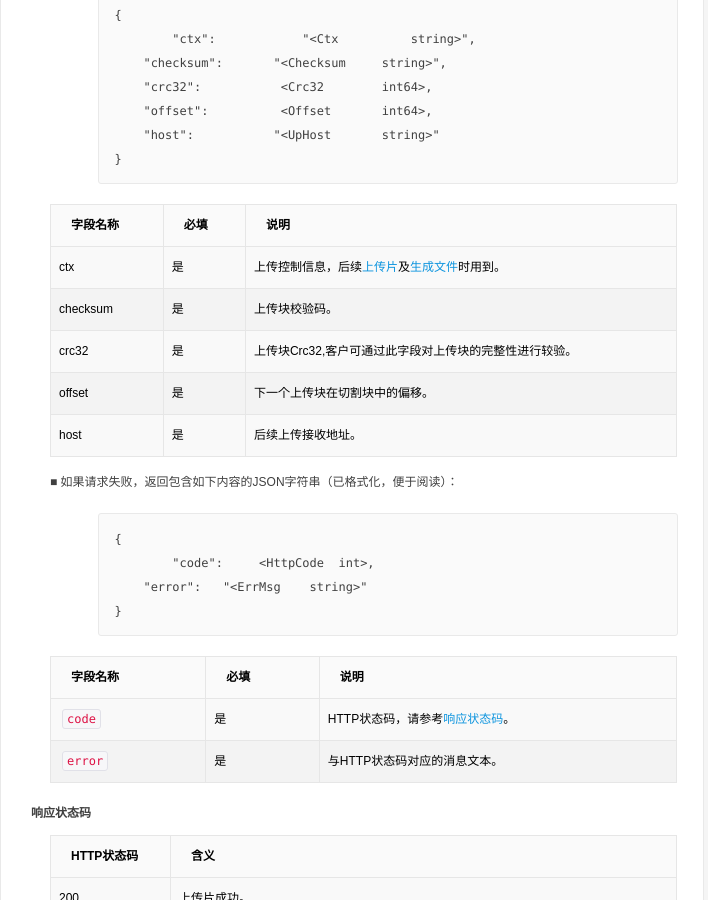
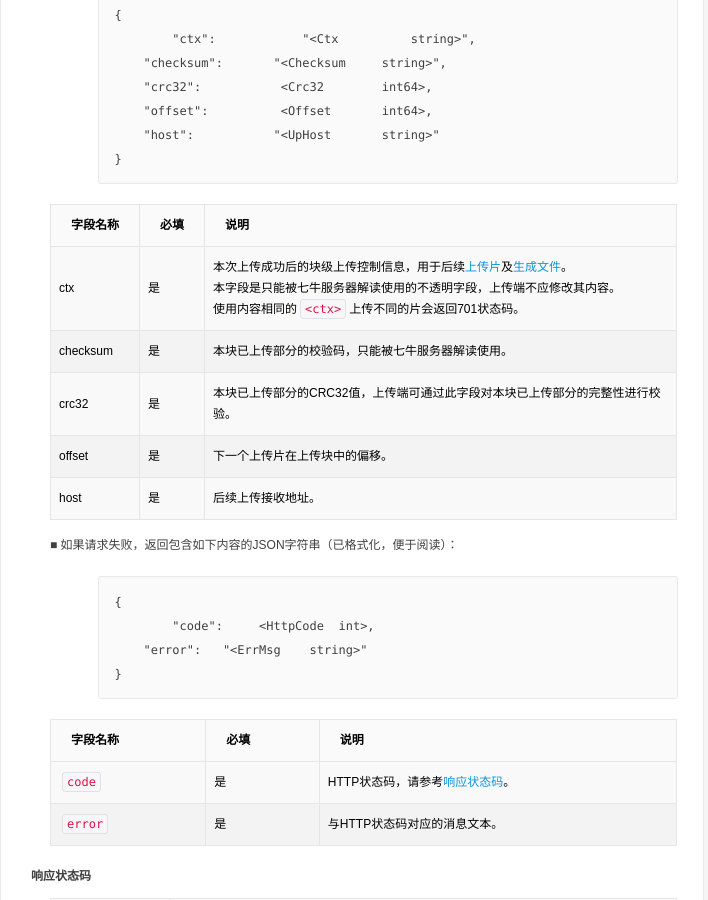
Before and after one commit to qiniu/developer.qiniu.com, a Jekyll site: the page built from docs/v6/api/reference/up/bput.md, in a window 1280 px wide and 900 px high, scrolled down 1518 px. Shown: the whole window, without its empty margins (417-1125 px from the left). Built offline with Jekyll 4.4.1, drawn with Linux system fonts in a browser that asks for light colours; nearby versions of some CDN libraries; library files that are not in the unit come from our copies; some of the changed text lies outside the part shown.

Commit message:
修正断点续上传描述。

```diff
--- a/docs/v6/api/reference/up/bput.md
+++ b/docs/v6/api/reference/up/bput.md
@@ -34,7 +34,7 @@ Authorization:  UpToken <UploadToken>
 
 参数名称            | 必填  | 类型   | 说明
 :------------------ | :---  | :----- | :------------------------------
-`<ctx>`             | 是    | string | 上次返回的服务端上传控制字段。
+`<ctx>`             | 是    | string | 前一次上传返回的块级上传控制信息。
 `<nextChunkOffset>` | 是    | int64  | 当前片在整个块中的起始偏移。
 
 <a id="bput-request-headers"></a>
@@ -42,7 +42,7 @@ Authorization:  UpToken <UploadToken>
 
 头部名称       | 必填 | 说明
 :------------- | :--- | :-------------------------------------
-Host           | 是   | 上一次响应内容中夹带的后续上传接收地址。
+Host           | 是   | 上一次上传响应返回的后续上传接收地址。
 Content-Type   | 是   | 固定为application/octet-stream。
 Content-Length | 是   | 当前片的内容长度，单位：字节（Byte）。
 Authorization  | 是   | 该参数应严格按照[上传凭证][uploadTokenHref]格式进行填充，否则会返回401错误码。<br>一个合法的Authorization值应类似于：`UpToken QNJi_bYJlmO5LeY08FfoNj9w_r7...`。
@@ -86,10 +86,10 @@ Content-Type  | 正常情况下该值将被设为`application/json`，表示返
 
 字段名称       | 必填 | 说明
 :------------- | :--- | :------------------------------
-ctx            | 是   | 上传控制信息，后续[上传片](bput.html)及[生成文件](mkfile.html)时用到。
-checksum       | 是   | 上传块校验码。
-crc32          | 是   | 上传块Crc32,客户可通过此字段对上传块的完整性进行较验。
-offset         | 是   | 下一个上传块在切割块中的偏移。
+ctx            | 是   | 本次上传成功后的块级上传控制信息，用于后续[上传片](bput.html)及[生成文件](mkfile.html)。<br>本字段是只能被七牛服务器解读使用的不透明字段，上传端不应修改其内容。<br>使用内容相同的`<ctx>`上传不同的片会返回701状态码。
+checksum       | 是   | 本块已上传部分的校验码，只能被七牛服务器解读使用。
+crc32          | 是   | 本块已上传部分的CRC32值，上传端可通过此字段对本块已上传部分的完整性进行校验。
+offset         | 是   | 下一个上传片在上传块中的偏移。
 host           | 是   | 后续上传接收地址。
 
 ■ 如果请求失败，返回包含如下内容的JSON字符串（已格式化，便于阅读）：
```
Also changed, not shown: docs/v6/api/reference/up/mkblk.md (+1 -1 lines), docs/v6/api/reference/up/mkfile.md (+5 -4 lines).
